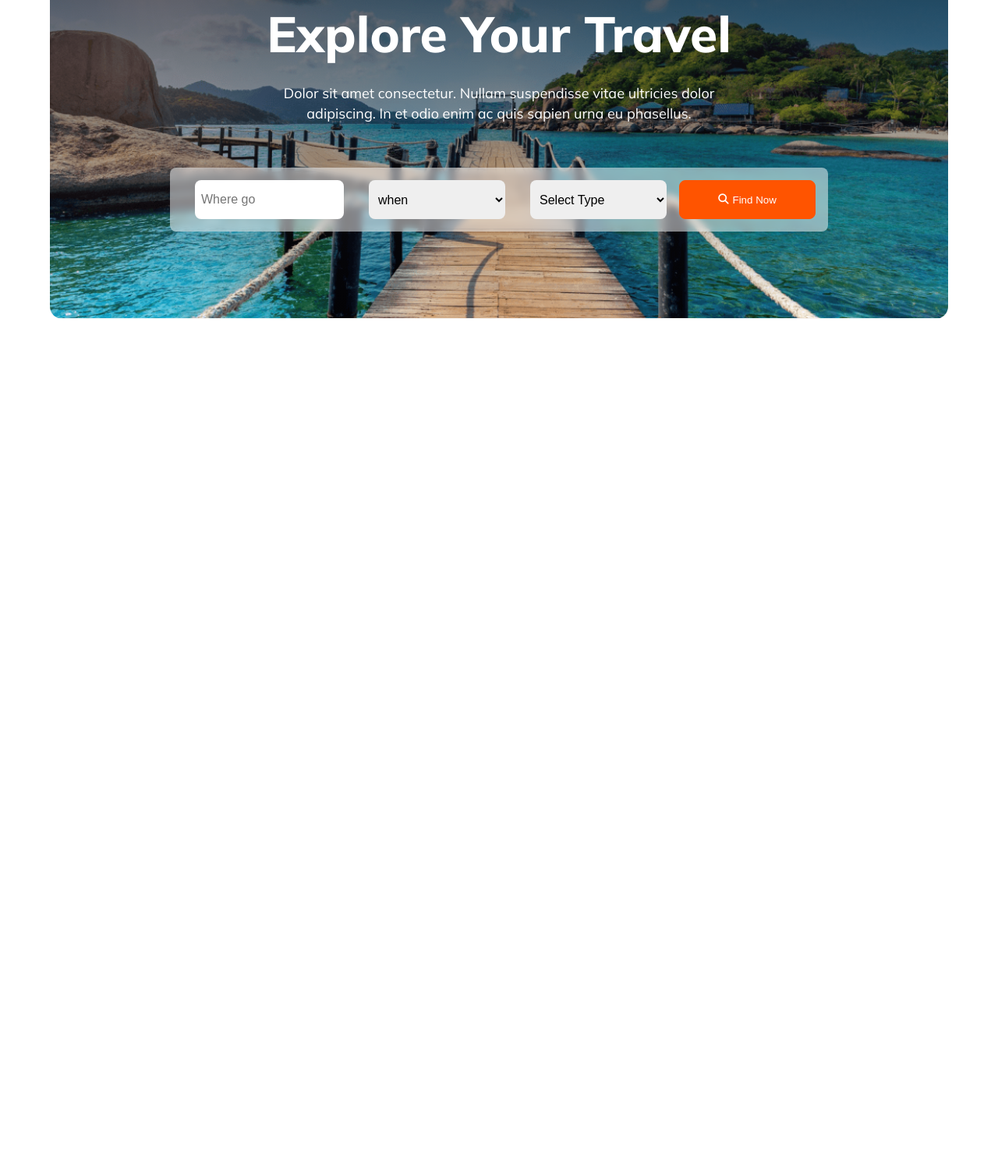
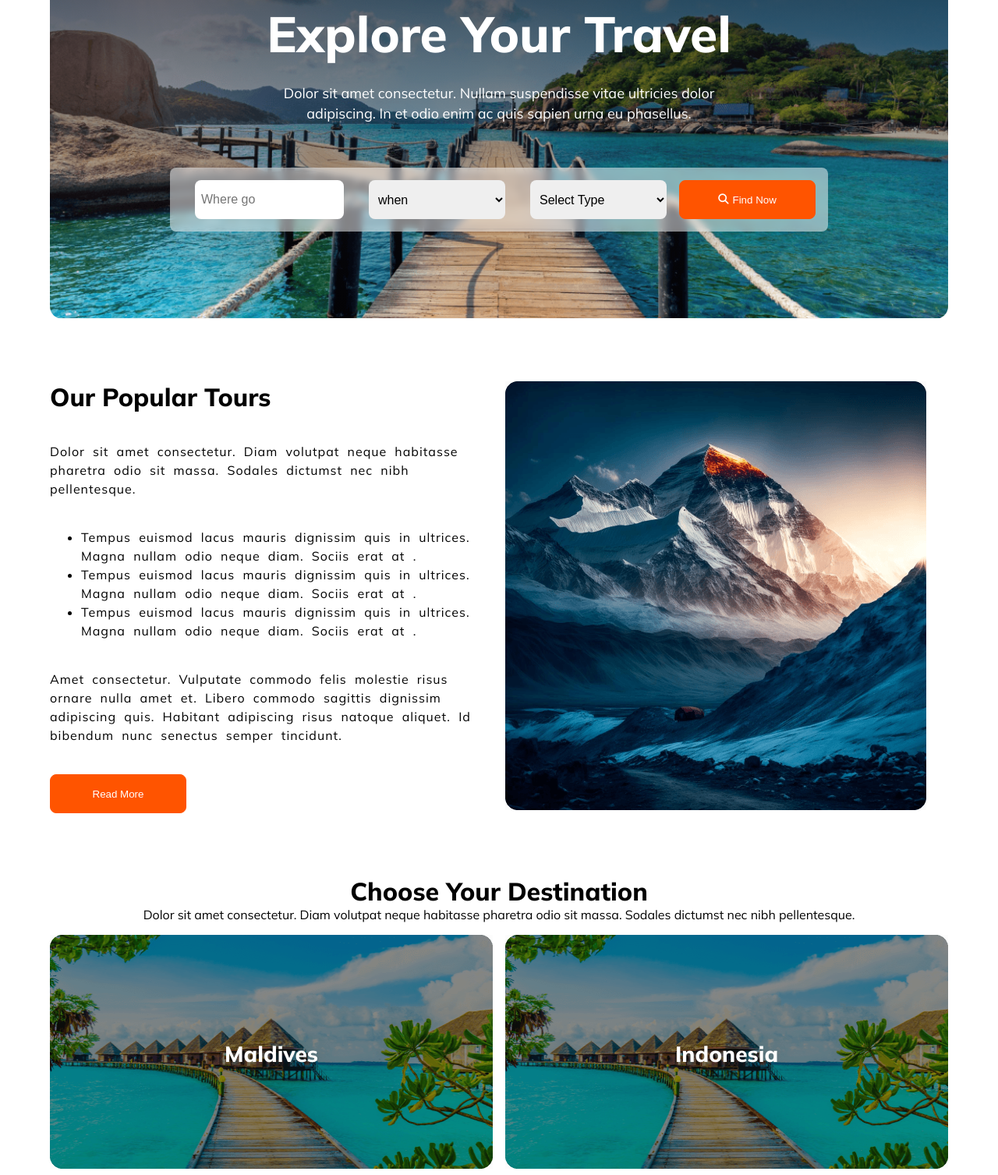
Before and after one commit to TanzidAnan/teavel-website-responsive, a plain HTML site: page index.html in a window 1280 px wide. Shown: the part 326-1833 px from the top of the page at 78% size. Before the commit the page ends 815 px from the top, so only its background shows below. Drawn offline with Linux system fonts and the light colour scheme.

Commit message:
countery image section done

```diff
--- a/index.html
+++ b/index.html
@@ -1,5 +1,6 @@
 <!DOCTYPE html>
 <html lang="en">
+
 <head>
     <meta charset="UTF-8">
     <meta name="viewport" content="width=device-width, initial-scale=1.0">
@@ -7,9 +8,10 @@
     <link rel="stylesheet" href="style.css">
     <script src="https:kit.fontawesome.com/ff452aea95.js" crossorigin="anonymous"></script>
 </head>
+
 <body>
     <!-- <i class="fa-solid fa-magnifying-glass"></i> -->
-     <nav class="container nav-bar">
+    <nav class="container nav-bar">
         <!-- logo -->
         <div class="logo">
             <img src="Images/Group 40071 (2).png" alt="">
@@ -23,11 +25,12 @@
             <p>Blog</p>
             <p>Contact</p>
         </div>
-     </nav>
-     <section class="container explore-your-travel">
+    </nav>
+    <section class="container explore-your-travel">
         <div class="explore-container">
             <h3>Explore Your Travel</h3>
-            <p>Dolor sit amet consectetur. Nullam suspendisse vitae ultricies dolor adipiscing. In et odio enim ac quis sapien urna eu phasellus.</p>
+            <p>Dolor sit amet consectetur. Nullam suspendisse vitae ultricies dolor adipiscing. In et odio enim ac quis
+                sapien urna eu phasellus.</p>
             <div class="travle-inputs">
                 <input type="text" placeholder="Where go" name="" id="">
                 <select name="" id="">
@@ -42,6 +45,69 @@
                 <button class="btn-primary"><i class="fa-solid fa-magnifying-glass"></i> Find Now</button>
             </div>
         </div>
-     </section>
+    </section>
+    <!-- Our Popular Tours -->
+    <section class="container populer-section">
+        <div class="text-container">
+            <h3>Our Popular Tours</h3>
+            <p>Dolor sit amet consectetur. Diam volutpat neque habitasse pharetra odio sit massa. Sodales dictumst nec
+                nibh pellentesque.</p>
+            <ul>
+                <li>Tempus euismod lacus mauris dignissim quis in ultrices. Magna nullam odio neque diam. Sociis erat at
+                    .</li>
+                <li>Tempus euismod lacus mauris dignissim quis in ultrices. Magna nullam odio neque diam. Sociis erat at
+                    .</li>
+                <li>Tempus euismod lacus mauris dignissim quis in ultrices. Magna nullam odio neque diam. Sociis erat at
+                    .</li>
+            </ul>
+            <p>Amet consectetur. Vulputate commodo felis molestie risus
+                ornare nulla amet et. Libero commodo sagittis dignissim adipiscing quis. Habitant adipiscing risus
+                natoque aliquet. Id bibendum nunc senectus semper tincidunt. </p>
+                <button class="btn-primary">Read More</button>
+        </div>
+        <div class="image">
+            <img src="Images/Rectangle 4.png" alt="">
+        </div>
+    </section>
+    <!-- Choose Your Destination -->
+    <section class="container your-destination">
+        <h3>Choose Your Destination</h3>
+        <p>Dolor sit amet consectetur. Diam volutpat neque habitasse pharetra odio sit massa. Sodales dictumst nec nibh pellentesque.</p>
+        <div class="row-1">
+            <div class="country-card">
+                <img src="Images/Rectangle 5.png" alt="">
+                <p class="counrty">Maldives</p>
+            </div>
+            <div class="country-card">
+                <img src="Images/Rectangle 5.png" alt="">
+                <p class="counrty">Indonesia</p>
+            </div>
+        </div>
+        <div class="row-2">
+            <div class="country-card">
+                <img src="Images/Rectangle 5.png" alt="">
+                <p class="counrty">Maldives</p>
+            </div>
+            <div class="country-card">
+                <img src="Images/Rectangle 5.png" alt="">
+                <p class="counrty">Indonesia</p>
+            </div>
+            <div class="country-card">
+                <img src="Images/Rectangle 5.png" alt="">
+                <p class="counrty">Indonesia</p>
+            </div>
+        </div>
+        <div class="row-3">
+            <div class="country-card">
+                <img src="Images/Rectangle 5.png" alt="">
+                <p class="counrty">Maldives</p>
+            </div>
+            <div class="country-card">
+                <img src="Images/Rectangle 5.png" alt="">
+                <p class="counrty">Indonesia</p>
+            </div>
+        </div>
+    </section>
 </body>
+
 </html>
--- a/style.css
+++ b/style.css
@@ -118,3 +118,56 @@ input, select{
     border: 1px solid rgb(255, 84, 0);
     border-radius: 8px;
 }
+/* populer section */
+.populer-section{
+    display: grid;
+    grid-template-columns: repeat(2, 1fr );
+    gap: 1rem;
+    margin: 0 auto;
+}
+.text-container{
+    display: flex;
+    flex-direction: column;
+    row-gap: 0.1rem;
+    justify-content: space-between;
+}
+.text-container p,.text-container li{
+    text-align: left;
+    font-size: 16px;
+    line-height: 24px;
+    word-spacing: 5px;
+    letter-spacing: 1px;
+}
+.text-container h3{
+    text-align: left;
+}
+/* Your Destination */
+.your-destination img{
+    width: 100%;
+    height: 300px;
+    filter: brightness(70%);
+}
+.row-1,.row-2,.row-3{
+    display: grid;
+    grid-template-columns:1fr 1fr;
+    margin: 1rem 0;
+    gap: 1rem;
+}
+.row-2{
+    grid-template-columns:1fr 2fr 1fr;
+}
+.row-3{
+    grid-template-columns:2fr 3fr;
+}
+.country-card{
+    position: relative;
+}
+.counrty{
+    position: absolute;
+    top: 50%;
+    left: 50%;
+    color: white;
+    font-size: 28px;
+    font-weight: 800;
+    transform: translate(-50%, -50%);
+}
```
